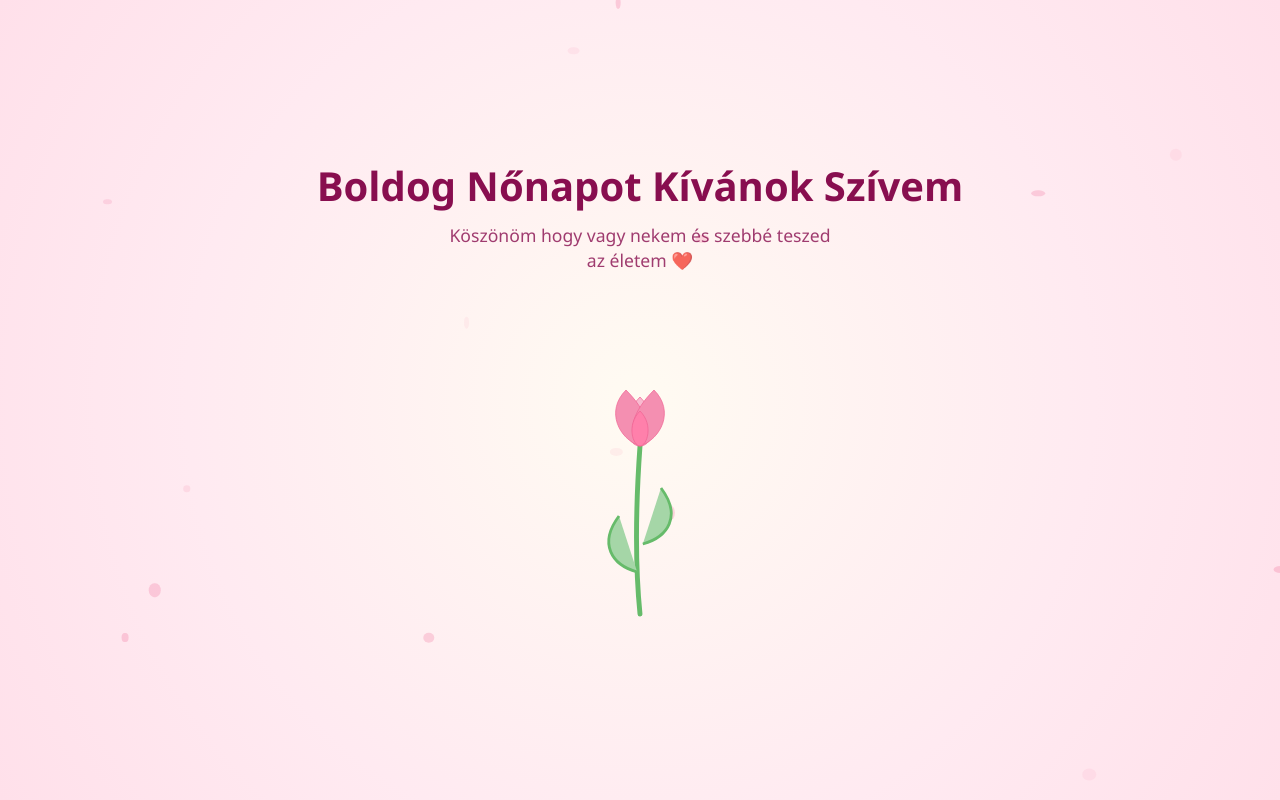
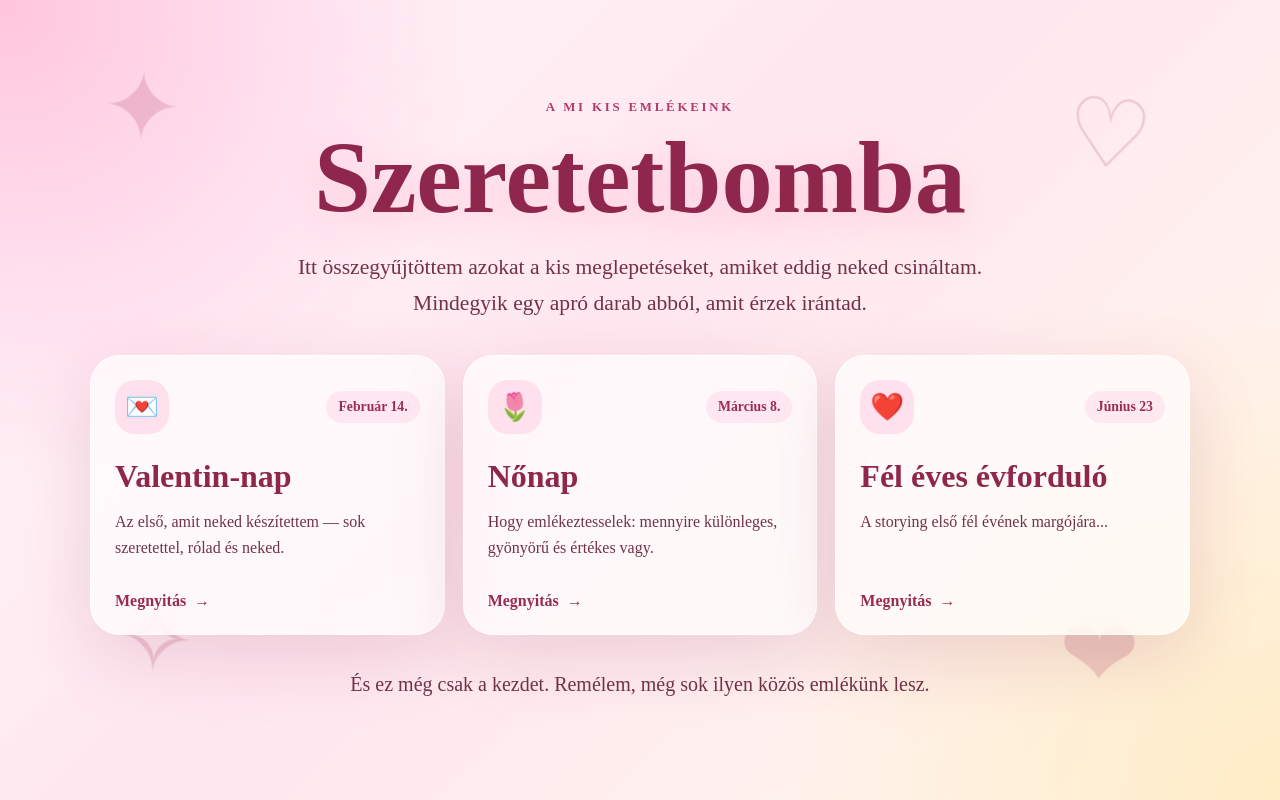
Before and after one commit to Vermihunter/love, a React (Vite) app: page / in a window 1280 px wide. Before the commit this address led to /womens-day. Built offline with nearby package versions, Linux system fonts and the light colour scheme.

Commit message:
Memory home page

```diff
--- a/src/App.tsx
+++ b/src/App.tsx
@@ -13,6 +13,7 @@ import {
 import LoveScene from "./components/LoveScene";
 import WomensDayPage from "./components/WomansDayPage.js";
 import HalfYearAnniversaryPage from "./components/HalfYearAnniversaryPage";
+import MemoryHomePage from "./components/MemoryHomePage";
 
 const poem = [
   [
@@ -42,7 +43,8 @@ function App() {
         {/* URL: /valentine */}
         <Route path="/valentine" element={<LoveScene poem={poem} />} />
         <Route path="/womens-day" element={<WomensDayPage />} />
-        <Route path="/" element={<Navigate to="/womens-day" />} />
+        <Route path="/" element={<MemoryHomePage />} />
+
         <Route path="/half-year" element={<HalfYearAnniversaryPage />} />
       </Routes>
     </Router>
--- /dev/null
+++ b/src/components/MemoryHomePage.tsx
@@ -0,0 +1,73 @@
+import { Link } from "react-router-dom";
+
+const memories = [
+  {
+    path: "/valentine",
+    date: "Február 14.",
+    title: "Valentin-nap",
+    emoji: "💌",
+    description:
+      "Az első, amit neked készítettem — sok szeretettel, rólad és neked.",
+  },
+  {
+    path: "/womens-day",
+    date: "Március 8.",
+    title: "Nőnap",
+    emoji: "🌷",
+    description:
+      "Hogy emlékeztesselek: mennyire különleges, gyönyörű és értékes vagy.",
+  },
+  {
+    path: "/half-year",
+    date: "Június 23",
+    title: "Fél éves évforduló",
+    emoji: "❤️",
+    description: "A storying első fél évének margójára...",
+  },
+];
+
+export default function MemoryHomePage() {
+  return (
+    <main className="memory-home-page">
+      <div className="memory-home-bg">
+        <span className="memory-sparkle sparkle-one">✦</span>
+        <span className="memory-sparkle sparkle-two">♡</span>
+        <span className="memory-sparkle sparkle-three">✧</span>
+        <span className="memory-sparkle sparkle-four">❤</span>
+      </div>
+
+      <section className="memory-hero">
+        <p className="memory-kicker">a mi kis emlékeink</p>
+
+        <h1>Szeretetbomba</h1>
+
+        <p className="memory-intro">
+          Itt összegyűjtöttem azokat a kis meglepetéseket, amiket eddig neked
+          csináltam. Mindegyik egy apró darab abból, amit érzek irántad.
+        </p>
+      </section>
+
+      <section className="memory-card-grid" aria-label="Korábbi oldalak">
+        {memories.map((memory) => (
+          <Link to={memory.path} className="memory-card" key={memory.path}>
+            <div className="memory-card-top">
+              <span className="memory-emoji">{memory.emoji}</span>
+              <span className="memory-date">{memory.date}</span>
+            </div>
+
+            <h2>{memory.title}</h2>
+            <p>{memory.description}</p>
+
+            <span className="memory-open">
+              Megnyitás <span aria-hidden="true">→</span>
+            </span>
+          </Link>
+        ))}
+      </section>
+
+      <p className="memory-footer-note">
+        És ez még csak a kezdet. Remélem, még sok ilyen közös emlékünk lesz.
+      </p>
+    </main>
+  );
+}
--- a/src/styles.scss
+++ b/src/styles.scss
@@ -835,3 +835,238 @@ button {
     text-align: center;
   }
 }
+
+/* Memory gallery front page */
+
+.memory-home-page {
+  min-height: 100vh;
+  position: relative;
+  overflow: hidden;
+  padding: clamp(28px, 5vw, 64px) 18px;
+  display: flex;
+  flex-direction: column;
+  align-items: center;
+  justify-content: center;
+  gap: 34px;
+  background:
+    radial-gradient(
+      circle at top left,
+      rgba(255, 188, 216, 0.85),
+      transparent 32%
+    ),
+    radial-gradient(
+      circle at bottom right,
+      rgba(255, 235, 194, 0.9),
+      transparent 34%
+    ),
+    linear-gradient(135deg, #fff8fb 0%, #ffe7f0 45%, #fff8ec 100%);
+  color: #552033;
+}
+
+.memory-home-bg {
+  position: absolute;
+  inset: 0;
+  pointer-events: none;
+}
+
+.memory-sparkle {
+  position: absolute;
+  color: rgba(159, 39, 79, 0.18);
+  font-size: clamp(2.5rem, 8vw, 6rem);
+  animation: memoryFloat 8s ease-in-out infinite;
+}
+
+.sparkle-one {
+  top: 8%;
+  left: 8%;
+}
+
+.sparkle-two {
+  top: 12%;
+  right: 10%;
+  animation-delay: 1.1s;
+}
+
+.sparkle-three {
+  bottom: 11%;
+  left: 9%;
+  animation-delay: 2.2s;
+}
+
+.sparkle-four {
+  right: 11%;
+  bottom: 10%;
+  animation-delay: 3.3s;
+}
+
+.memory-hero {
+  width: min(900px, 100%);
+  position: relative;
+  z-index: 1;
+  text-align: center;
+}
+
+.memory-kicker {
+  margin: 0 0 14px;
+  color: #b33a68;
+  font-size: 0.8rem;
+  font-weight: 800;
+  letter-spacing: 0.22em;
+  text-transform: uppercase;
+}
+
+.memory-hero h1 {
+  margin: 0;
+  font-size: clamp(2.7rem, 8vw, 6.7rem);
+  line-height: 0.95;
+  color: #8f274c;
+  text-shadow: 0 10px 34px rgba(255, 137, 178, 0.32);
+}
+
+.memory-intro {
+  max-width: 720px;
+  margin: 24px auto 0;
+  font-size: clamp(1.05rem, 2.4vw, 1.35rem);
+  line-height: 1.65;
+  color: #713247;
+}
+
+.memory-card-grid {
+  width: min(1100px, 100%);
+  position: relative;
+  z-index: 1;
+  display: grid;
+  grid-template-columns: repeat(3, minmax(0, 1fr));
+  gap: 18px;
+}
+
+.memory-card {
+  min-height: 280px;
+  display: flex;
+  flex-direction: column;
+  padding: 24px;
+  border-radius: 30px;
+  text-decoration: none;
+  color: inherit;
+  background: rgba(255, 255, 255, 0.68);
+  border: 1px solid rgba(255, 255, 255, 0.72);
+  box-shadow: 0 22px 70px rgba(133, 34, 73, 0.15);
+  backdrop-filter: blur(16px);
+  transition:
+    transform 180ms ease,
+    box-shadow 180ms ease,
+    background 180ms ease;
+}
+
+.memory-card:hover {
+  transform: translateY(-8px);
+  background: rgba(255, 255, 255, 0.84);
+  box-shadow: 0 28px 90px rgba(133, 34, 73, 0.22);
+}
+
+.memory-card-top {
+  display: flex;
+  align-items: center;
+  justify-content: space-between;
+  gap: 14px;
+  margin-bottom: 24px;
+}
+
+.memory-emoji {
+  display: grid;
+  place-items: center;
+  width: 54px;
+  height: 54px;
+  border-radius: 20px;
+  background: #ffe1ed;
+  font-size: 1.7rem;
+}
+
+.memory-date {
+  padding: 8px 12px;
+  border-radius: 999px;
+  background: rgba(255, 225, 237, 0.72);
+  color: #9b2d55;
+  font-size: 0.86rem;
+  font-weight: 800;
+}
+
+.memory-card h2 {
+  margin: 0;
+  color: #8f274c;
+  font-size: clamp(1.45rem, 3vw, 2rem);
+}
+
+.memory-card p {
+  margin: 14px 0 24px;
+  color: #713247;
+  line-height: 1.6;
+}
+
+.memory-open {
+  margin-top: auto;
+  align-self: flex-start;
+  display: inline-flex;
+  align-items: center;
+  gap: 8px;
+  color: #982b51;
+  font-weight: 900;
+}
+
+.memory-open span {
+  transition: transform 180ms ease;
+}
+
+.memory-card:hover .memory-open span {
+  transform: translateX(4px);
+}
+
+.memory-footer-note {
+  position: relative;
+  z-index: 1;
+  max-width: 760px;
+  margin: 0;
+  text-align: center;
+  font-size: clamp(1rem, 2.4vw, 1.25rem);
+  line-height: 1.55;
+  color: #713247;
+}
+
+@keyframes memoryFloat {
+  0%,
+  100% {
+    transform: translateY(0) rotate(-5deg);
+  }
+
+  50% {
+    transform: translateY(-18px) rotate(6deg);
+  }
+}
+
+@media (max-width: 900px) {
+  .memory-card-grid {
+    grid-template-columns: 1fr;
+    max-width: 620px;
+  }
+
+  .memory-card {
+    min-height: auto;
+  }
+}
+
+@media (max-width: 560px) {
+  .memory-home-page {
+    padding: 24px 12px;
+    justify-content: flex-start;
+  }
+
+  .memory-card {
+    border-radius: 24px;
+    padding: 20px;
+  }
+
+  .memory-card-top {
+    align-items: flex-start;
+    flex-direction: column;
+  }
+}
```
